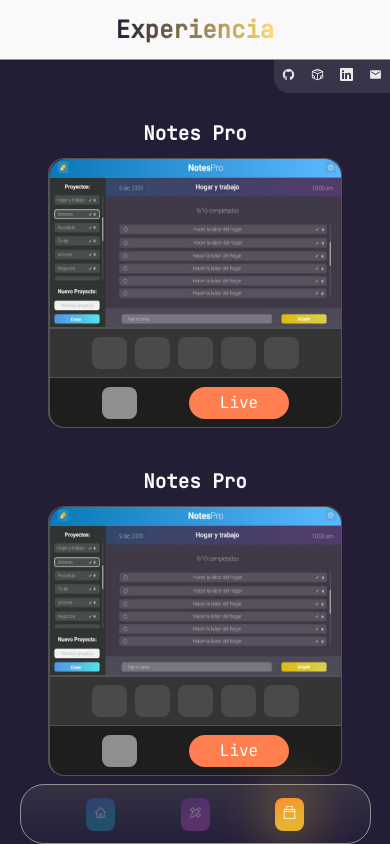
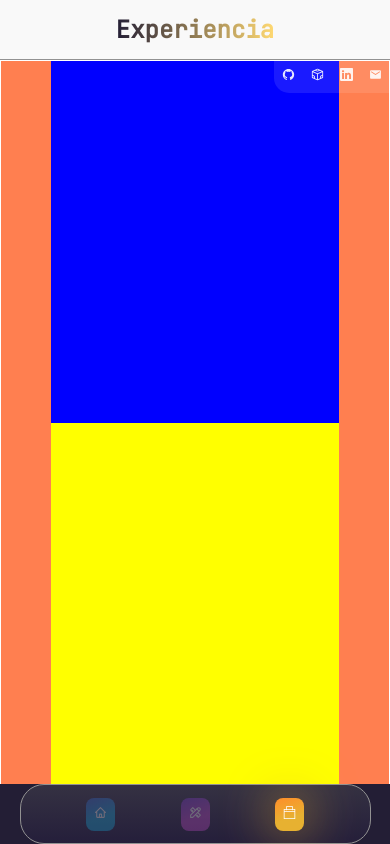
Before and after one commit to OscarCodev/my-portafolio, a React (Vite) app: page /experiencia in a window 390 px wide. Built offline with nearby package versions, Linux system fonts and the light colour scheme.

Commit message:
maquetando el layout y añadiendo responsive

```diff
--- a/src/components/pages/ExperienceScreen.jsx
+++ b/src/components/pages/ExperienceScreen.jsx
@@ -6,27 +6,16 @@
   const data = ["NotesPro", "meditateMe", "pokeRank", "E-comerce"];
   return (
     <ContainerExperience transition-style="in:circle:top-right">
-      {data.map((card, i) => (
-        <ContainerProyect className="animate__animated animate__zoomIn">
-          <h2>Notes Pro</h2>
+      <div className="containerBoton"></div>
       <div className="containerInfo">
-            <div className="containerImg">
-              <img src={proyect1} alt="img" />
+        <div className="containerNameImage">
+
         </div>
-            <div className="containerTecnologias">
-              <div className="item"></div>
-              <div className="item"></div>
-              <div className="item"></div>
-              <div className="item"></div>
-              <div className="item"></div>
-            </div>
-            <div className="containerButtons">
-              <div className="buttonRepo"></div>
-              <div className="buttonLive">Live</div>
+        <div className="containerDescription">
+
         </div>
       </div>
-        </ContainerProyect>
-      ))}
+      <div className="containerBoton"></div>
     </ContainerExperience>
   );
 }
@@ -34,98 +23,51 @@
 export default ExperienceScreen;
 
 const ContainerExperience = styled.div`
-  display: grid;
-  grid-template-columns: 1fr;
-  padding: 3rem;
-  gap: 3rem;
   width: 100%;
-  height: auto;
+  display: flex;
+  flex-direction: row;
+  height: calc(100vh - 120px);
   background-color: #231e35;
-  @media (min-width: 992px) {
-    grid-template-columns: 1fr 1fr 1fr;
+  border: 1px solid white;
+  .containerBoton{
+    height: calc(100vh - 120px);
+    width: 50px;
+    background-color: coral;
   }
-`;
+  .containerInfo{
+    height: calc(100vh - 120px);
+    flex-grow: 1;
+    background-color: cornflowerblue;
 
-const ContainerProyect = styled.div`
+    display: flex;
+    flex-direction: column;
+    .containerNameImage{
       width: 100%;
-  height: 300px;
-  //border: 1px solid red;
-  font-family: "JetBrains Mono";
-  h2 {
-    color: #f9f9f9;
-    font-size: 1.2rem;
+      height: 50%;
+      background-color: blue;
+    }
+    .containerDescription{
       width: 100%;
-    height: 50px;
-    display: flex;
-    align-items: center;
-    justify-content: center;
-  }
-  .containerInfo {
-    //border: 1px solid white;
-    border-radius: 1rem;
-    transition: all 0.3s;
-    &:hover {
-      transform: scale(0.99);
+      height: 50%;
+      background-color: yellow;
     }
   }
-  .containerImg {
-    width: 100%;
-    height: 170px;
-    border-top-right-radius: 1rem;
-    border-top-left-radius: 1rem;
-    border: 1px solid #535252;
-    border-left: 2px solid #535252;
-    img {
-      border-top-right-radius: 1rem;
-      border-top-left-radius: 1rem;
-      width: 100%;
+  @media (min-width: 992px) {
+    height: calc(100vh - 60px);
+    .containerBoton, .containerInfo{
+      height: calc(100vh - 60px)
+    }
+
+    .containerInfo{
+      flex-direction: row;
+      .containerNameImage{
+        width: 50%;
+        height: 100%;
+      }
+      .containerDescription{
+        width: 50%;
         height: 100%;
       }
     }
-  .containerTecnologias {
-    width: 100%;
-    height: 50px;
-    background-color: #353535;
-    border: 1px solid #535252;
-    border-left: 2px solid #535252;
-    display: flex;
-    justify-content: center;
-    gap: 0.5rem;
-    align-items: center;
-    .item {
-      width: 35px;
-      height: calc(40px - 0.5rem);
-      background-color: rgba(255, 255, 255, 0.1);
-      border-radius: 0.5rem;
-    }
-  }
-  .containerButtons {
-    width: 100%;
-    height: 50px;
-    background-color: #1e1e1e;
-    border-left: 2px solid #535252;
-    border-right: 1px solid #535252;
-    border-bottom: 1px solid #535252;
-    border-bottom-left-radius: 1rem;
-    border-bottom-right-radius: 1rem;
-    display: flex;
-    justify-content: space-evenly;
-    align-items: center;
-    .buttonRepo {
-      width: 35px;
-      height: calc(40px - 0.5rem);
-      background-color: rgba(255, 255, 255, 0.5);
-      border-radius: 0.5rem;
-    }
-    .buttonLive {
-      width: 100px;
-      height: calc(40px - 0.5rem);
-      background-color: coral;
-      border-radius: 1rem;
-      display: flex;
-      justify-content: center;
-      align-items: center;
-      color: #fff;
-    }
   }
 `;
```
Lines whose indentation alone changed are shown as unchanged.
